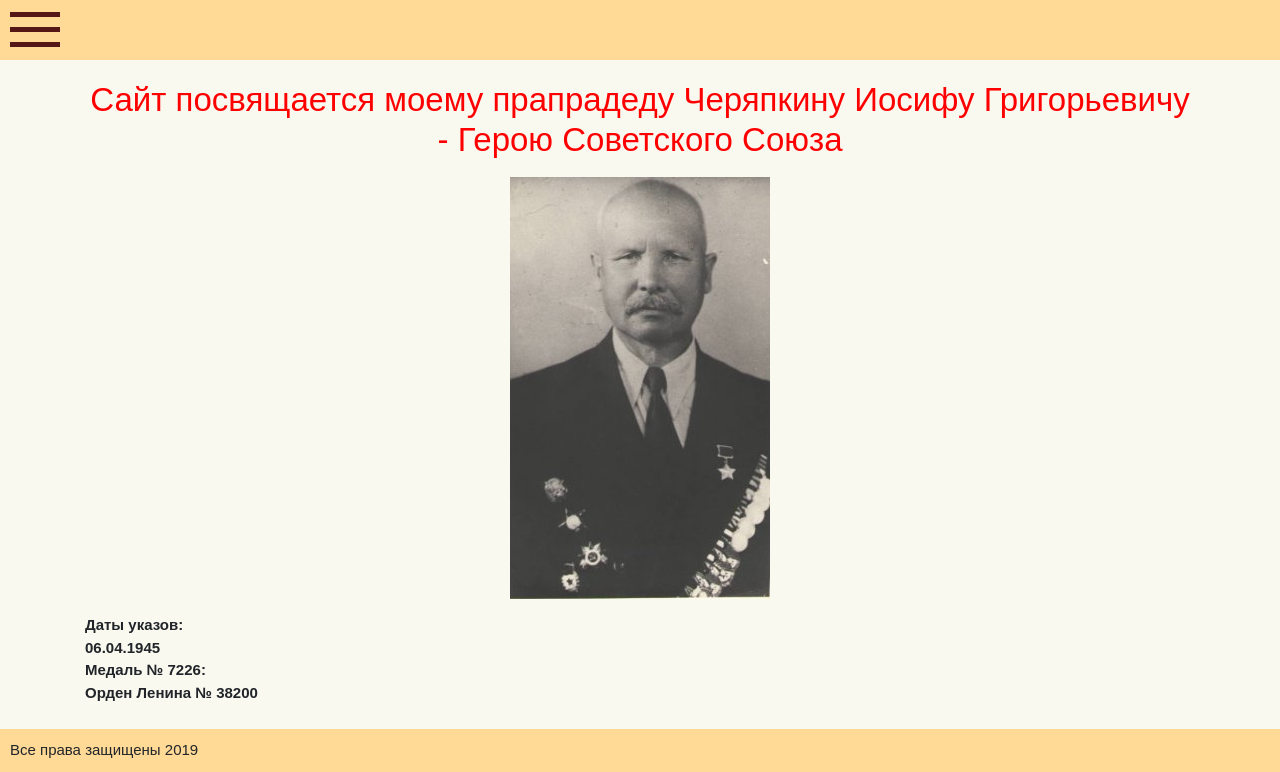
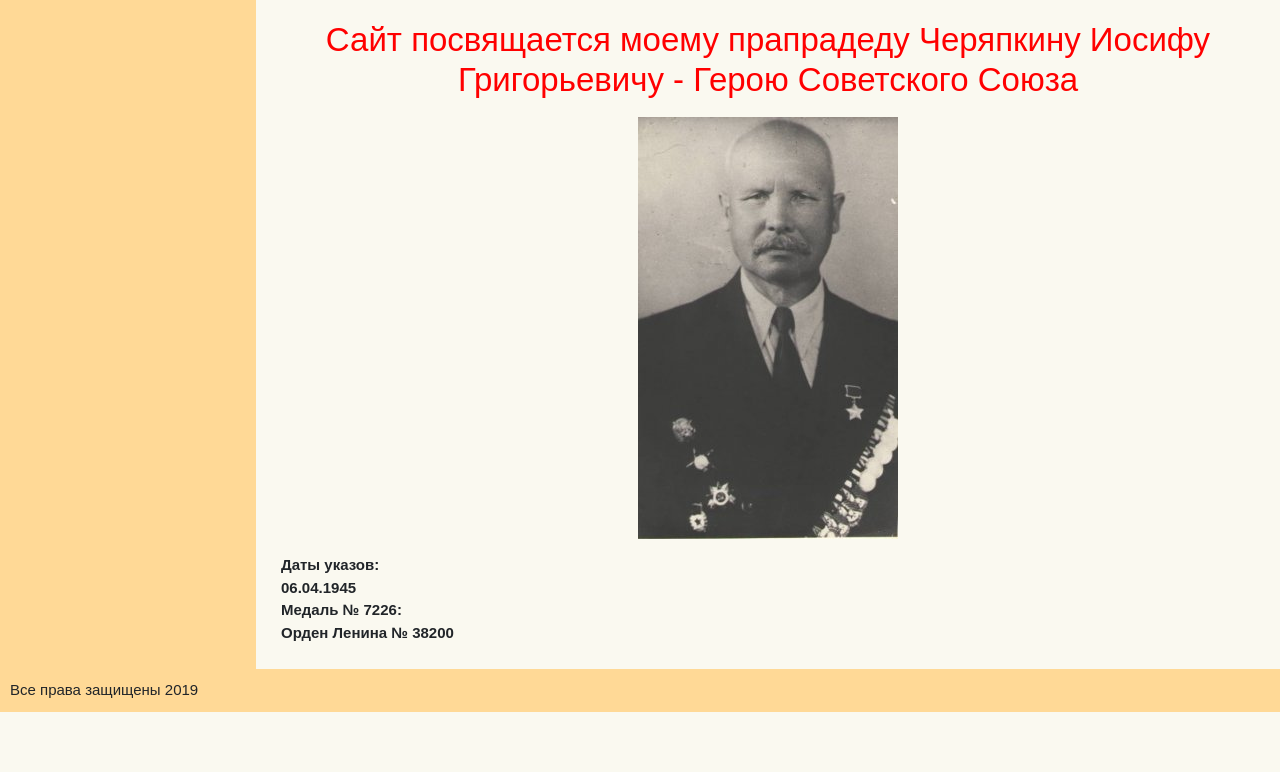
Before and after one commit to segasle/ussr, a PHP site: page / in a window 1280 px wide. Shown: the part 100-872 px from the top of the page. After the commit the page ends 812 px from the top, so only its background shows below. Run offline with PHP 8.4, Linux system fonts and the light colour scheme; data that the repository does not hold is empty; some libraries are stand-ins or nearby versions.

Commit message:
объеденил меню и контент вместе для адаптивности

```diff
--- a/cccp/tempate/footer.php
+++ b/cccp/tempate/footer.php
@@ -1,6 +1,6 @@
 </description></div>
 </div>
-
+</div>
 <footer>
     <div class="footer">
         <p>Все права защищены <?php echo date('Y')?></p>
--- a/cccp/tempate/menu.php
+++ b/cccp/tempate/menu.php
@@ -1,3 +1,4 @@
+<div class="container-row">
 <div class="menu">
     <input type="checkbox" id="checkbox">
     <label class="burger" for="checkbox">
```
